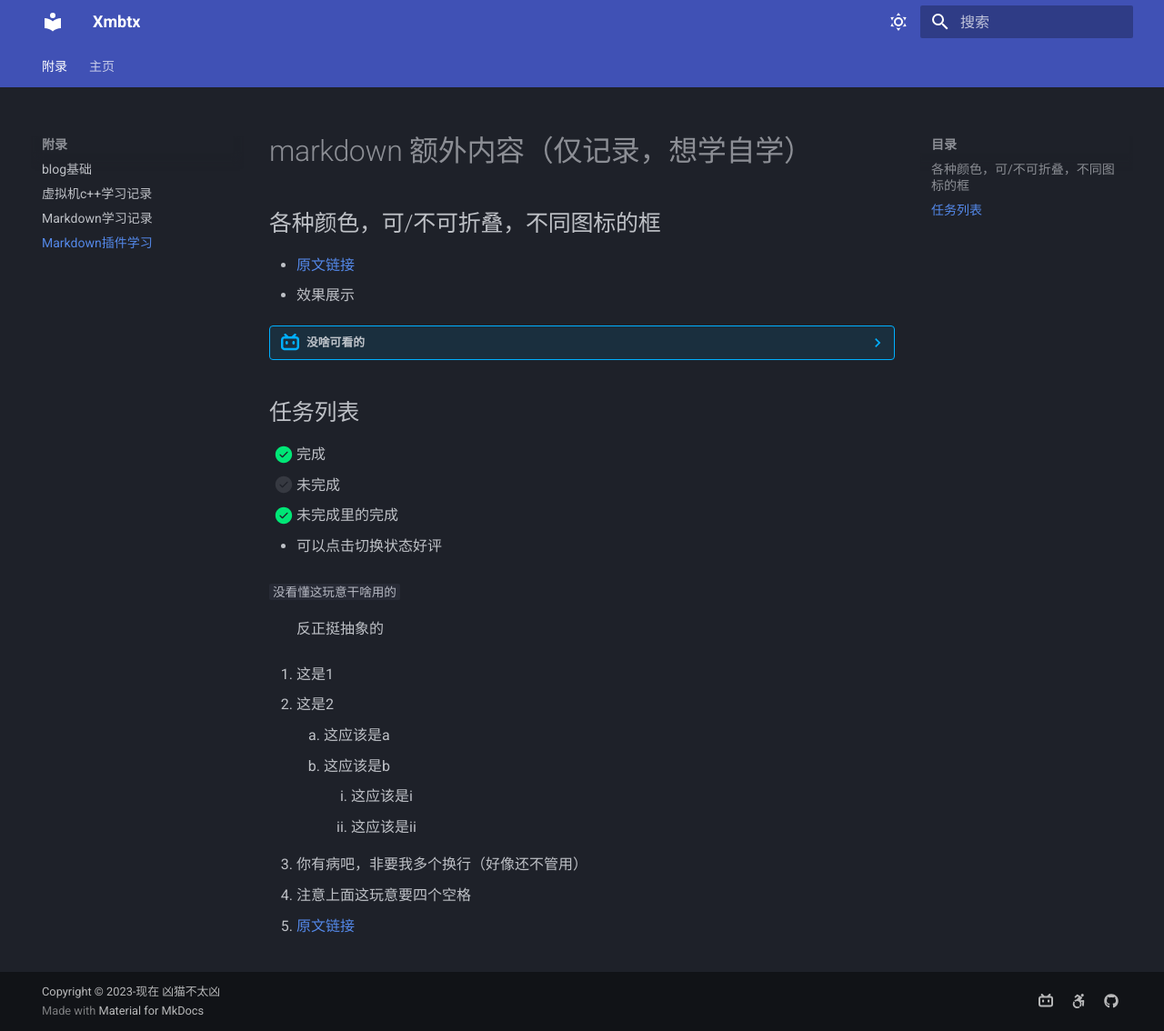
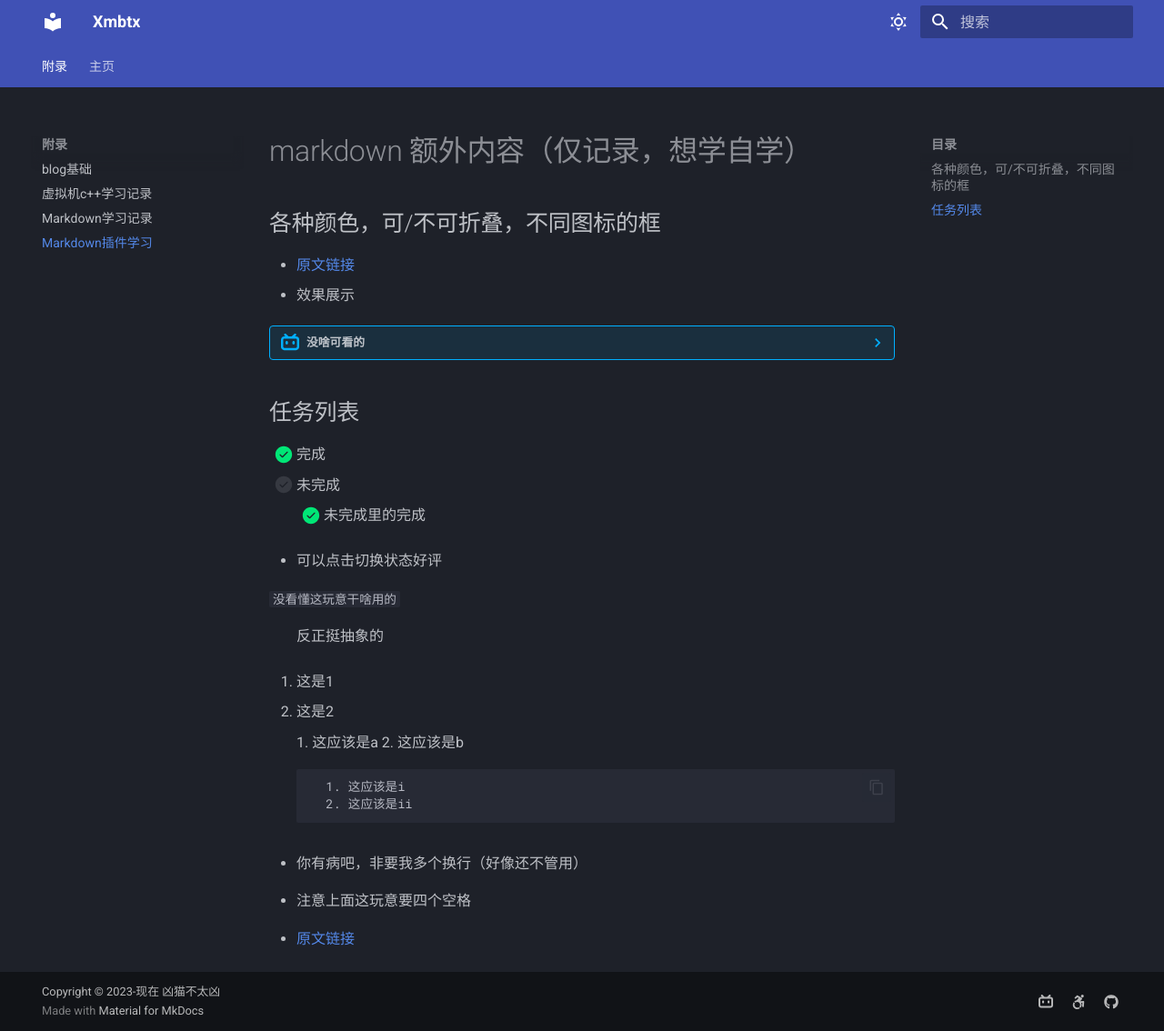
Before and after one commit to Xmbtx/xmbtx-blog, an MkDocs documentation site: the page built from docs/mkd/mkdex.md, in a window 1280 px wide and 1134 px high. Shown: the whole window at 91% size. Built offline with MkDocs 1.6.1 and Material for MkDocs 9.7.7, drawn with Linux system fonts in a browser that asks for light colours; some of the changed lines change nothing that is shown.

Commit message:
2023-11-15_00:28:13 update

```diff
--- a/docs/mkd/mkdex.md
+++ b/docs/mkd/mkdex.md
@@ -32,10 +32,6 @@
 
 
 
-
-
-
-
 - 你有病吧，非要我多个换行（好像还不管用）
 
 - 注意上面这玩意要四个空格
--- a/mkdocs.yml
+++ b/mkdocs.yml
@@ -35,7 +35,7 @@
   - def_list # 任务列表
   - pymdownx.tasklist: # 任务列表
       custom_checkbox: true #  任务列表
-
+  - mdx_truly_sane_lists
 
 edit_uri: edit/main/docs
 
```
